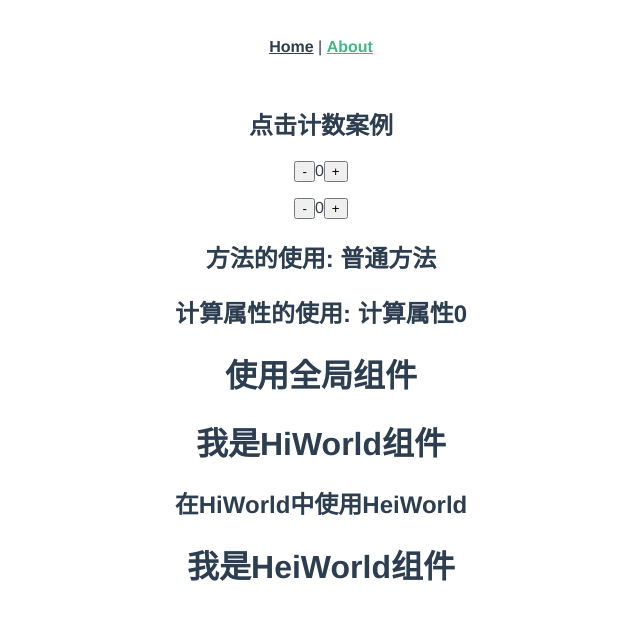
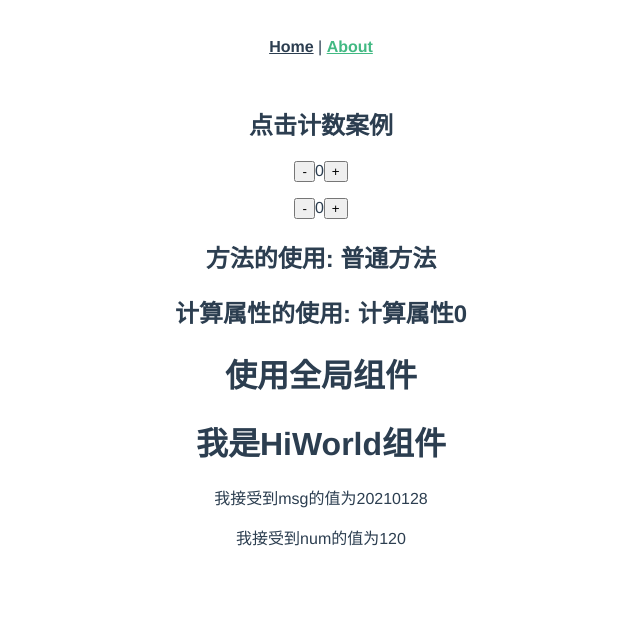
Before and after one commit to zzy0371/vue-helloworld, a Vue app: page /#/about in a window 1280 px wide. Shown: the top 620 px of the page, without its empty margins (319-959 px from the left). Built offline with nearby package versions, Linux system fonts and the light colour scheme.

Commit message:
子组件向父组件传参

```diff
--- a/src/components/HelloWorld.vue
+++ b/src/components/HelloWorld.vue
@@ -7,6 +7,7 @@
 <script>
 export default {
   name: 'HelloWorld',
+  // props 用于由父组件 向子组件传参
   props: {
     msg: String
   }
--- a/src/components/HiWorld.vue
+++ b/src/components/HiWorld.vue
@@ -1,16 +1,25 @@
 <template>
 	<div>
 		<h1>我是HiWorld组件</h1>
-		<h2>在HiWorld中使用HeiWorld</h2>
-		<HeiWorld></HeiWorld>
+		<p>我接受到msg的值为{{msg}}</p>
+		<p>我接受到num的值为{{num}}</p>
 	</div>
 </template>
 
 <script>
-	import HeiWorld from '@/components/HeiWorld.vue'
 	export default{
+		props:{
+			msg:{
+				type:String,
+				default:"20210126"
+			},
+			// num:Number
+			num:{
+				type:Number,
+				required:true
+			}
+		},
 		components:{
-			HeiWorld
 		}
 	}
 </script>
--- a/src/views/About.vue
+++ b/src/views/About.vue
@@ -19,7 +19,7 @@
 	</div>
 	<div>
 		<h1>使用全局组件</h1>
-		<HiWorld></HiWorld>
+		<HiWorld msg="20210128" :num="num3"></HiWorld>
 	</div>
   </div>
 </template>
@@ -32,7 +32,8 @@ export default {
 	data(){
 		return{
 			num:0,
-			num2:0
+			num2:0,
+			num3:120
 		}
 	},
 	methods:{
--- a/src/views/Home.vue
+++ b/src/views/Home.vue
@@ -4,7 +4,7 @@
     <HelloWorld msg="Welcome to Your Vue.js App"/>
 	<div>
 		<h1>使用全局组件</h1>
-		<HiWorld></HiWorld>
+		<HiWorld :num="10"></HiWorld>
 	</div>
   </div>
 </template>
```
